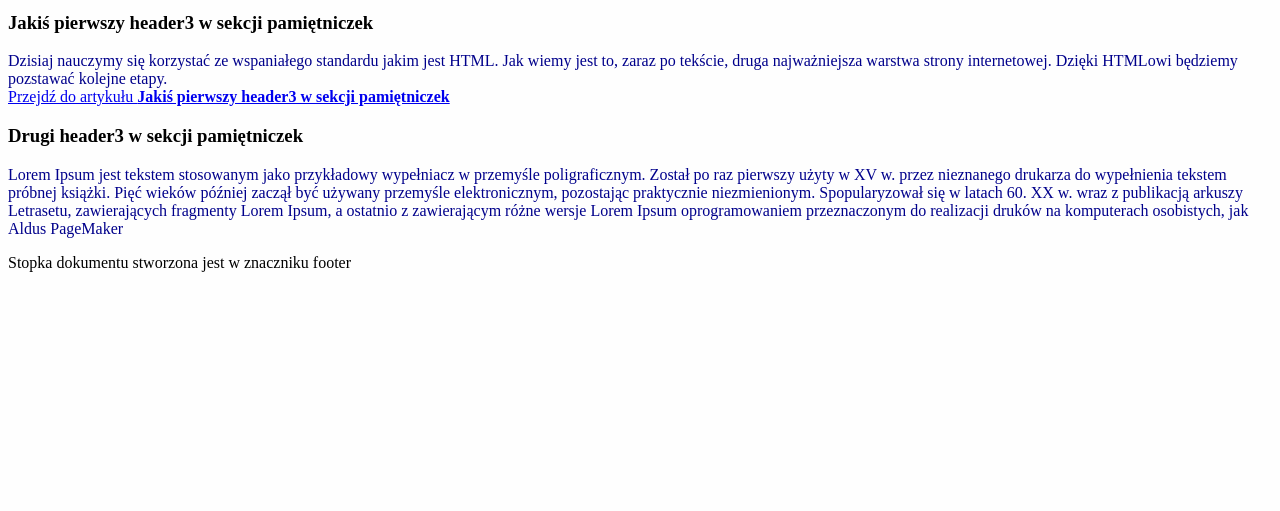
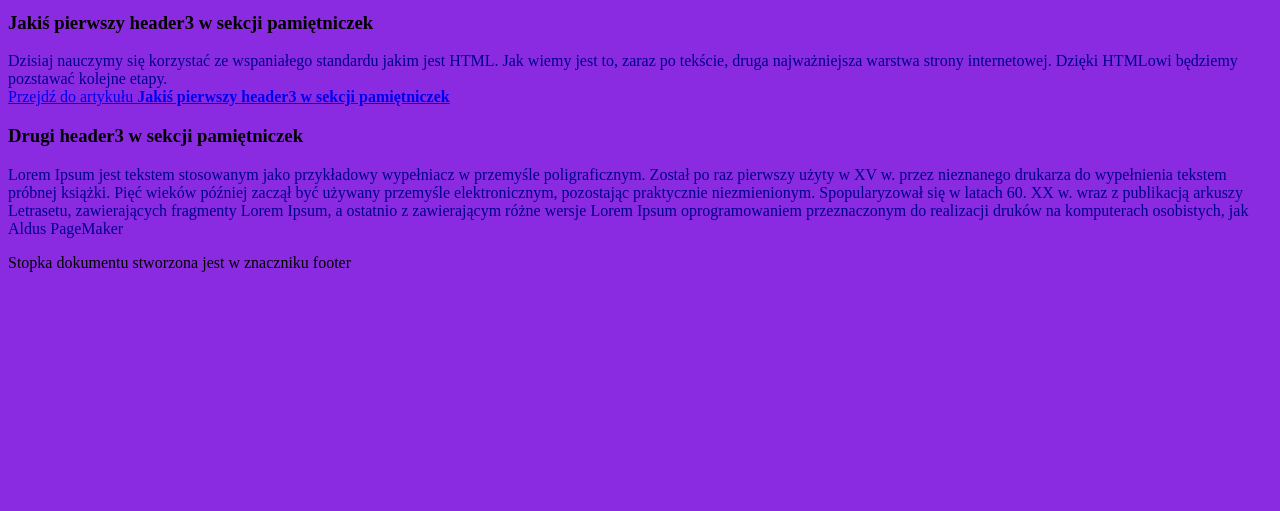
Before and after one commit to webdevcreator/homepage, a plain HTML site: page index.html in a window 1280 px wide. Shown: the part 289-800 px from the top of the page. Drawn offline with Linux system fonts and the light colour scheme.

Commit message:
zmienilem tlo w strony w body

```diff
--- a/style.css
+++ b/style.css
@@ -1,5 +1,5 @@
 body {
-    background: #fefefe;
+    background: blueviolet;
 }
 
 .mainHeader {
```
